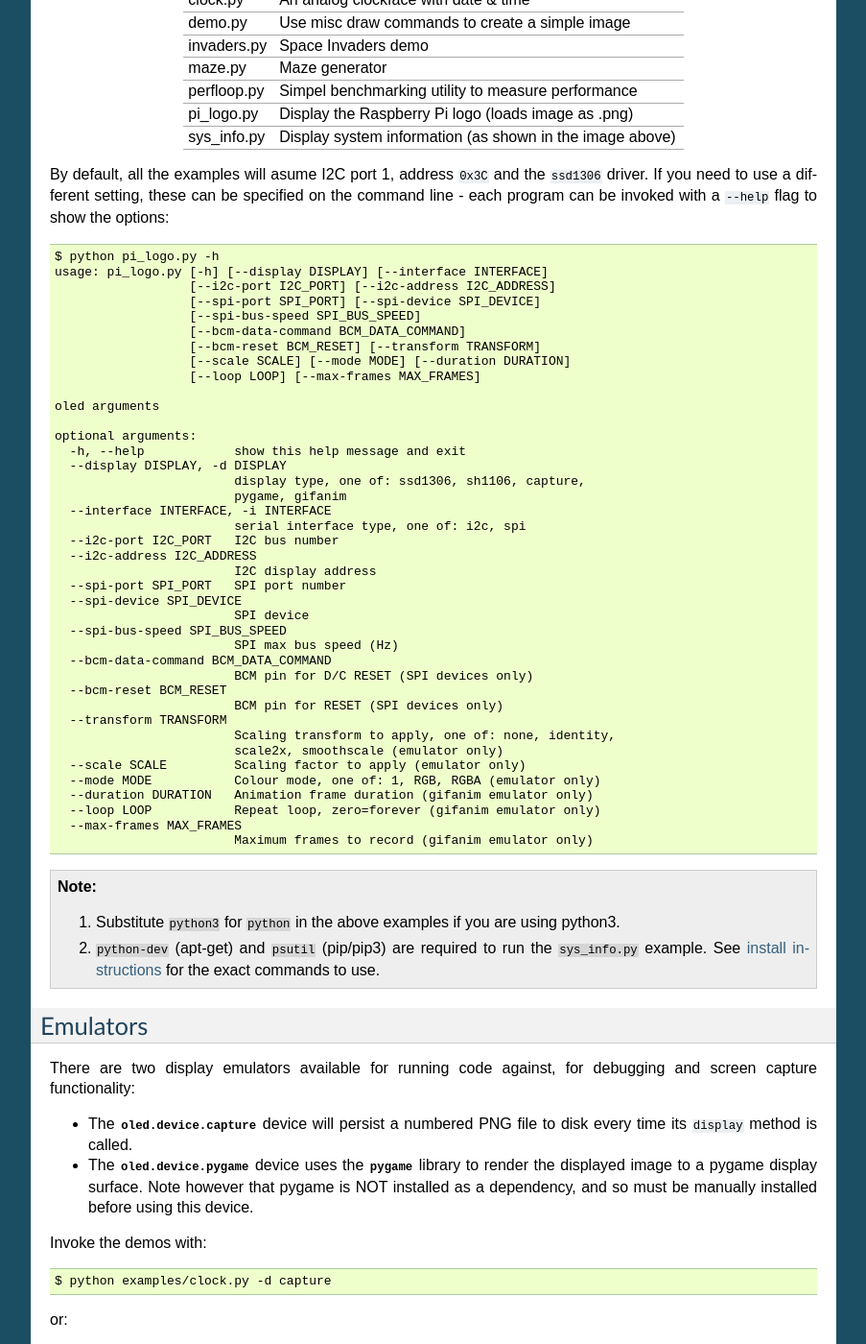
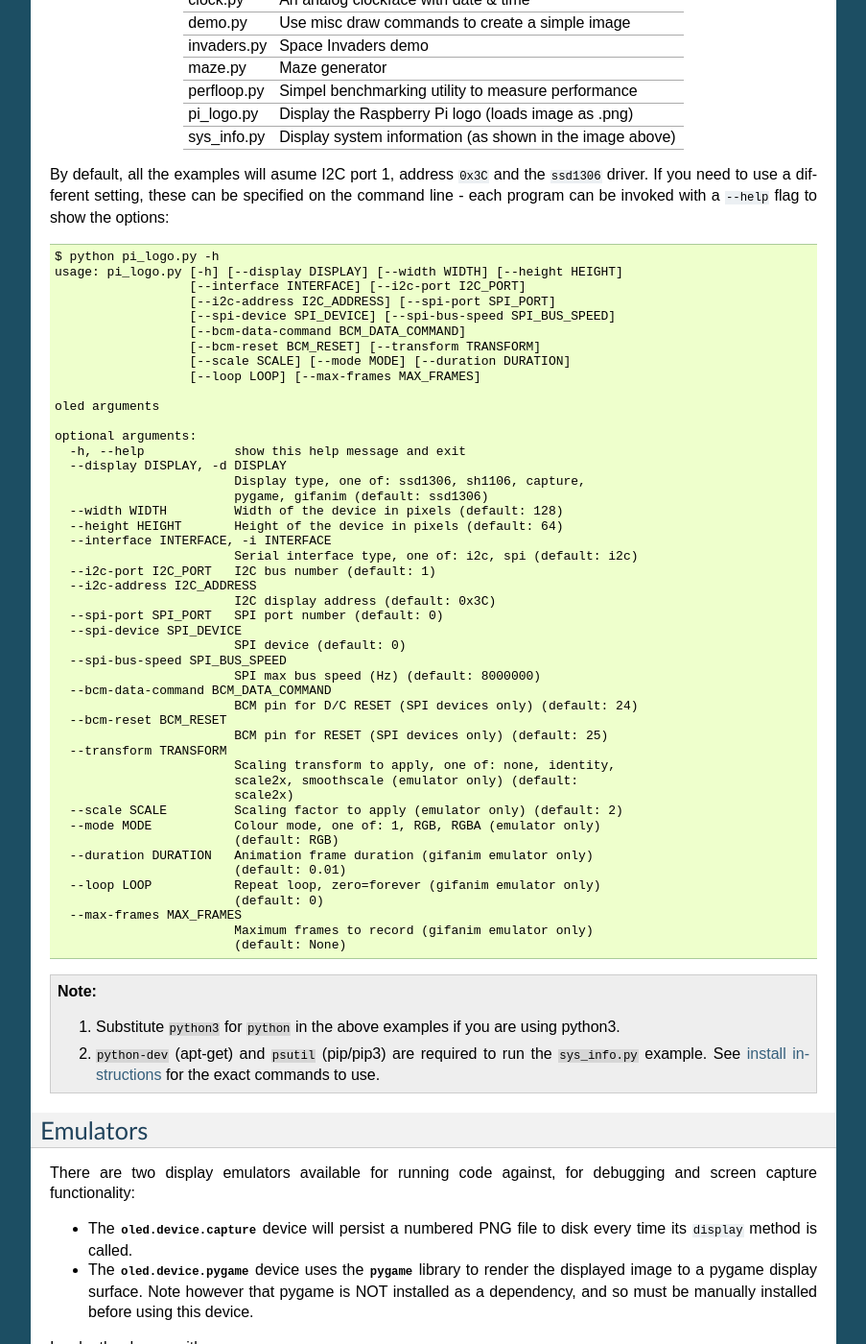
Before and after one commit to rm-hull/luma.oled, a Sphinx documentation site: the page built from doc/python-usage.rst, in a window 1280 px wide and 1400 px high, scrolled down 865 px. Shown: the whole window at 96% size, without its empty margins (198-1101 px from the left). Built offline with Sphinx 7.4.7, drawn with Linux system fonts in a browser that asks for light colours.

Commit message:
Update -h output

```diff
--- a/doc/python-usage.rst
+++ b/doc/python-usage.rst
@@ -66,10 +66,10 @@ specified on the command line - each program can be invoked with a ``--help``
 flag to show the options::
 
     $ python pi_logo.py -h
-    usage: pi_logo.py [-h] [--display DISPLAY] [--interface INTERFACE]
-                      [--i2c-port I2C_PORT] [--i2c-address I2C_ADDRESS]
-                      [--spi-port SPI_PORT] [--spi-device SPI_DEVICE]
-                      [--spi-bus-speed SPI_BUS_SPEED]
+    usage: pi_logo.py [-h] [--display DISPLAY] [--width WIDTH] [--height HEIGHT]
+                      [--interface INTERFACE] [--i2c-port I2C_PORT]
+                      [--i2c-address I2C_ADDRESS] [--spi-port SPI_PORT]
+                      [--spi-device SPI_DEVICE] [--spi-bus-speed SPI_BUS_SPEED]
                       [--bcm-data-command BCM_DATA_COMMAND]
                       [--bcm-reset BCM_RESET] [--transform TRANSFORM]
                       [--scale SCALE] [--mode MODE] [--duration DURATION]
@@ -80,31 +80,38 @@ flag to show the options::
     optional arguments:
       -h, --help            show this help message and exit
       --display DISPLAY, -d DISPLAY
-                            display type, one of: ssd1306, sh1106, capture,
-                            pygame, gifanim
+                            Display type, one of: ssd1306, sh1106, capture,
+                            pygame, gifanim (default: ssd1306)
+      --width WIDTH         Width of the device in pixels (default: 128)
+      --height HEIGHT       Height of the device in pixels (default: 64)
       --interface INTERFACE, -i INTERFACE
-                            serial interface type, one of: i2c, spi
-      --i2c-port I2C_PORT   I2C bus number
+                            Serial interface type, one of: i2c, spi (default: i2c)
+      --i2c-port I2C_PORT   I2C bus number (default: 1)
       --i2c-address I2C_ADDRESS
-                            I2C display address
-      --spi-port SPI_PORT   SPI port number
+                            I2C display address (default: 0x3C)
+      --spi-port SPI_PORT   SPI port number (default: 0)
       --spi-device SPI_DEVICE
-                            SPI device
+                            SPI device (default: 0)
       --spi-bus-speed SPI_BUS_SPEED
-                            SPI max bus speed (Hz)
+                            SPI max bus speed (Hz) (default: 8000000)
       --bcm-data-command BCM_DATA_COMMAND
-                            BCM pin for D/C RESET (SPI devices only)
+                            BCM pin for D/C RESET (SPI devices only) (default: 24)
       --bcm-reset BCM_RESET
-                            BCM pin for RESET (SPI devices only)
+                            BCM pin for RESET (SPI devices only) (default: 25)
       --transform TRANSFORM
                             Scaling transform to apply, one of: none, identity,
-                            scale2x, smoothscale (emulator only)
-      --scale SCALE         Scaling factor to apply (emulator only)
+                            scale2x, smoothscale (emulator only) (default:
+                            scale2x)
+      --scale SCALE         Scaling factor to apply (emulator only) (default: 2)
       --mode MODE           Colour mode, one of: 1, RGB, RGBA (emulator only)
+                            (default: RGB)
       --duration DURATION   Animation frame duration (gifanim emulator only)
+                            (default: 0.01)
       --loop LOOP           Repeat loop, zero=forever (gifanim emulator only)
+                            (default: 0)
       --max-frames MAX_FRAMES
                             Maximum frames to record (gifanim emulator only)
+                            (default: None)
 
 .. note::
    #. Substitute ``python3`` for ``python`` in the above examples if you are using python3.
```
